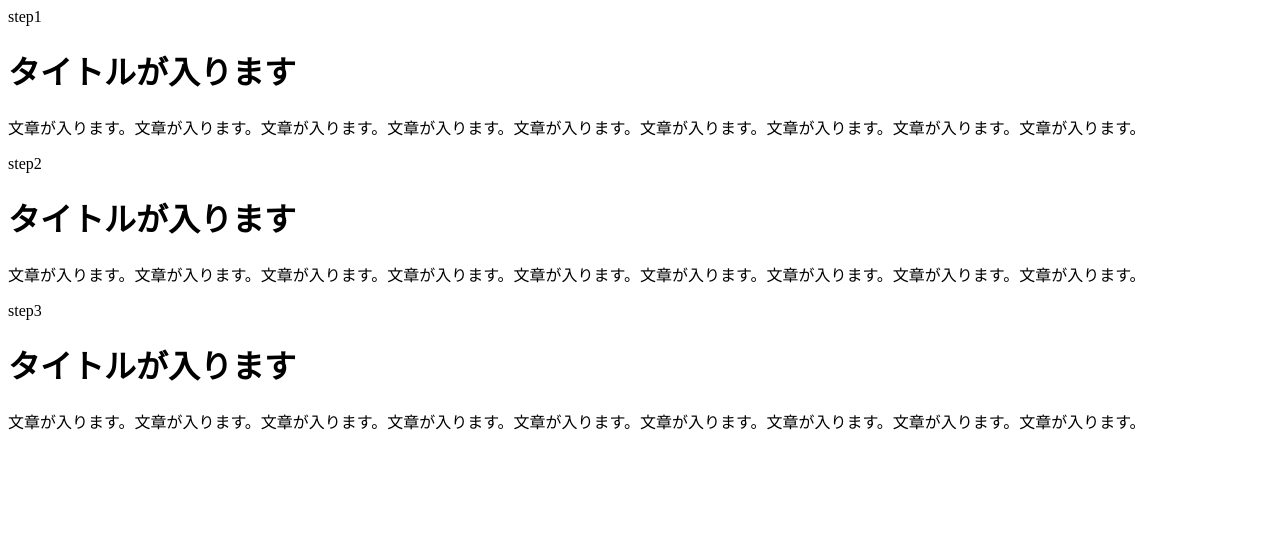
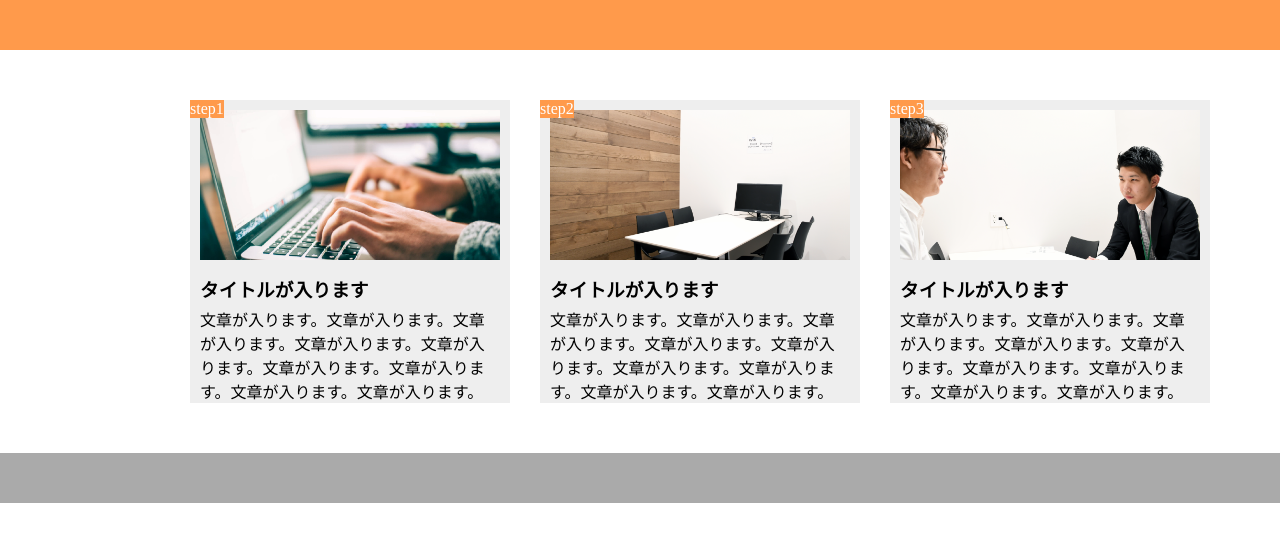
Before and after one commit to panna001/1-9exercise-review, a plain HTML site: page index.html in a window 1280 px wide. Drawn offline with Linux system fonts and the light colour scheme.

Commit message:
[Finish]1-9確認問題

```diff
--- a/index.html
+++ b/index.html
@@ -13,24 +13,24 @@
       <div class="contents">
         <div class="content">
           <span class="tag">step1</span>
-          <div class="img"></div>
-          <h1 class="heading">タイトルが入ります</h1>
+          <div class="img img1"></div>
+          <h3 class="heading">タイトルが入ります</h3>
           <p class="content-text">
             文章が入ります。文章が入ります。文章が入ります。文章が入ります。文章が入ります。文章が入ります。文章が入ります。文章が入ります。文章が入ります。
           </p>
         </div>
         <div class="content">
           <span class="tag">step2</span>
-          <div class="img"></div>
-          <h1 class="heading">タイトルが入ります</h1>
+          <div class="img img2"></div>
+          <h3 class="heading">タイトルが入ります</h3>
           <p class="content-text">
             文章が入ります。文章が入ります。文章が入ります。文章が入ります。文章が入ります。文章が入ります。文章が入ります。文章が入ります。文章が入ります。
           </p>
         </div>
         <div class="content">
           <span class="tag">step3</span>
-          <div class="img"></div>
-          <h1 class="heading">タイトルが入ります</h1>
+          <div class="img img3"></div>
+          <h3 class="heading">タイトルが入ります</h3>
           <p class="content-text">
             文章が入ります。文章が入ります。文章が入ります。文章が入ります。文章が入ります。文章が入ります。文章が入ります。文章が入ります。文章が入ります。
           </p>
--- a/style.css
+++ b/style.css
@@ -0,0 +1,67 @@
+* {
+  margin: 0;
+  padding: 0;
+  box-sizing: border-box;
+}
+
+header {
+  width: 100%;
+  height: 50px;
+  background-color: #ff9a4b;
+}
+
+footer {
+  width: 100%;
+  height: 50px;
+  background-color: #aaaaaa;
+}
+
+.contents {
+  width: 960px;
+  margin: 50px auto;
+  display: flex;
+}
+
+.content {
+  background-color: #eeeeee;
+  padding: 10px 10px 0;
+  margin-left: 30px;
+  position: relative;
+}
+
+.content:first-child {
+  margin-right: 0;
+}
+
+.tag {
+  color: #fff;
+  background-color: #ff9a4b;
+  display: inline-block;
+  position: absolute;
+  top: 0;
+  left: 0;
+}
+
+.img {
+  width: 300px;
+  height: 150px;
+  background-position: center;
+  background-size: cover;
+}
+
+.img1 {
+  background-image: url(img/flow01.png);
+}
+
+.img2 {
+  background-image: url(img/flow02.png);
+}
+
+.img3 {
+  background-image: url(img/flow03.png);
+}
+
+.heading {
+  padding-top: 15px;
+  padding-bottom: 5px;
+}
```
